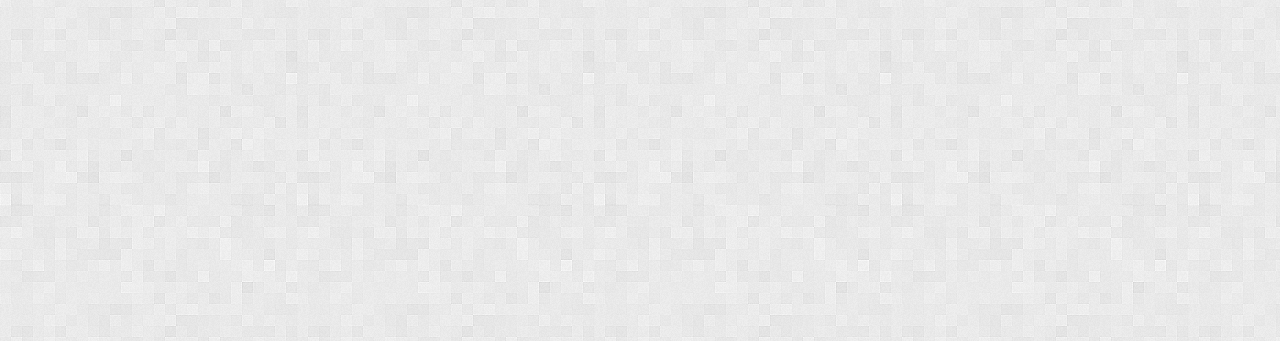
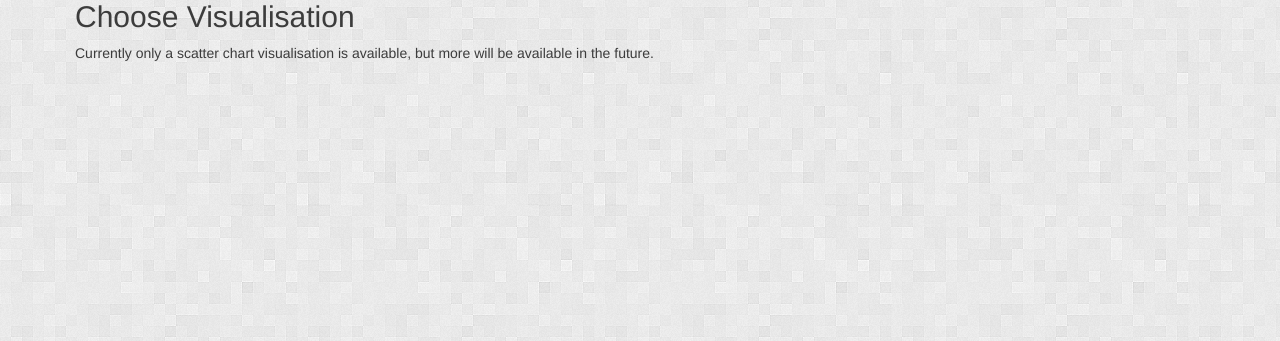
Before and after one commit to gideonb234/openhappiness, a Django app: page /visualisation in a window 1280 px wide. Shown: the part 92-433 px from the top of the page. Run offline with Django 3.2, Linux system fonts and the light colour scheme; some libraries are stand-ins or nearby versions.

Commit message:
UI addition++

```diff
--- a/templates/datatwitter/visualisation-select.html
+++ b/templates/datatwitter/visualisation-select.html
@@ -1,4 +1,13 @@
 {% extends "datatwitter/base.html" %}
+{% block scripts %}
+    <!-- Data Vis -->
+    <script type="text/javascript" src="https://www.gstatic.com/charts/loader.js"></script>
+{% endblock %}
 {% block content %}
 {#Choose visualisation here#}
+    <div class="visualisation_select">
+        <h2>Choose Visualisation</h2>
+        <p>Currently only a scatter chart visualisation is available, but more will be available in the future.</p>
+
+    </div>
 {% endblock %}
```
